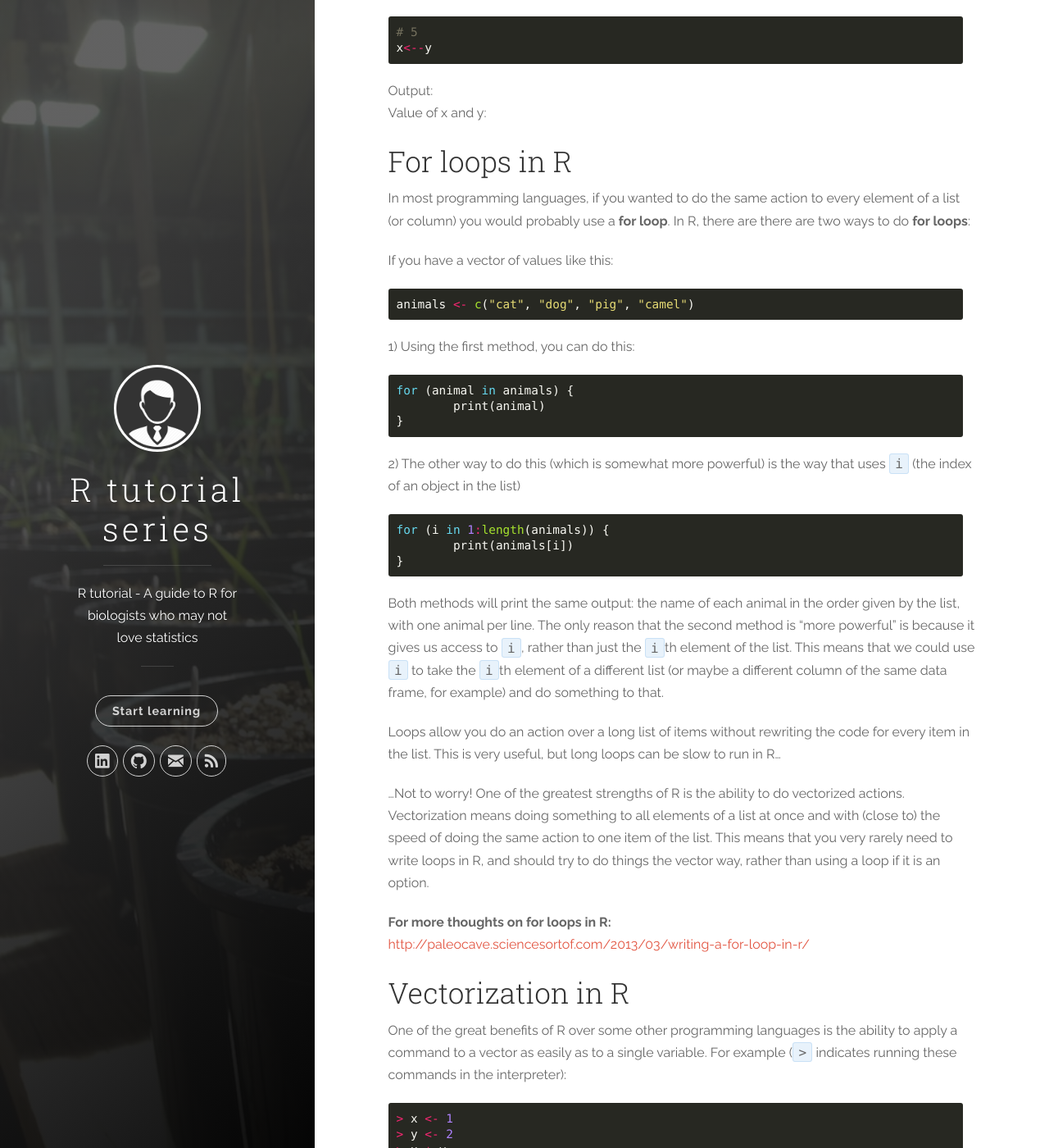
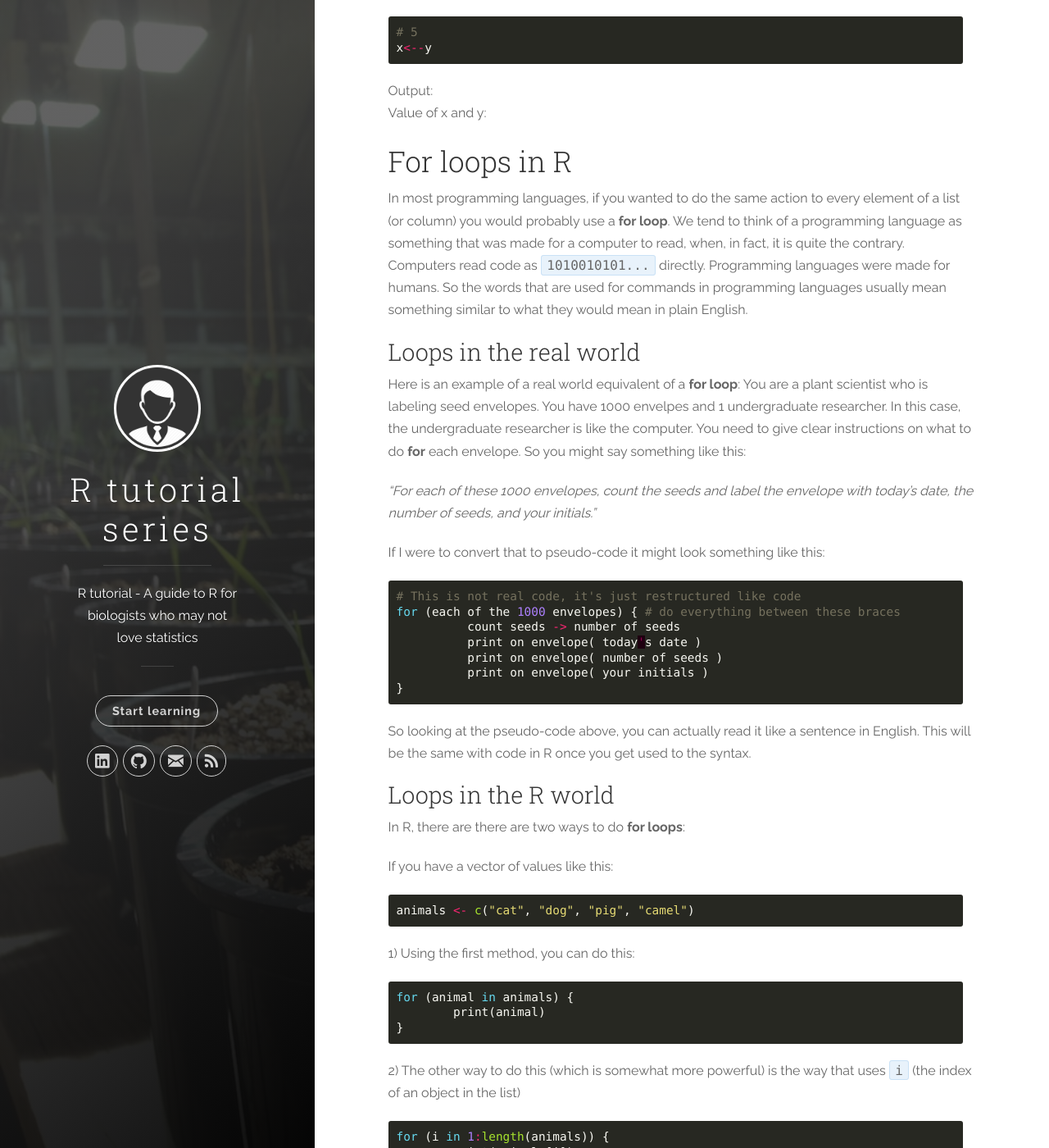
Before and after one commit to bakuhatsu/Rsite, a Jekyll site: the page built from _posts/2016-04-28-Physics-of-R-Universe.markdown, in a window 1280 px wide and 1400 px high, scrolled down 4347 px. Shown: the whole window at 82% size. Built offline with Jekyll 4.4.1, drawn with Linux system fonts in a browser that asks for light colours; nearby versions of some CDN libraries.

Commit message:
Edits to a post2

````diff
--- a/_posts/2016-04-28-Physics-of-R-Universe.markdown
+++ b/_posts/2016-04-28-Physics-of-R-Universe.markdown
@@ -135,7 +135,30 @@ Value of x and y: **<span class="spoiler"><span>x is -2 and y is 2</span></span>
 
 ## For loops in R ##
 
-In most programming languages, if you wanted to do the same action to every element of a list (or column) you would probably use a **for loop**.  In R, there are there are two ways to do **for loops**:
+In most programming languages, if you wanted to do the same action to every element of a list (or column) you would probably use a **for loop**.  We tend to think of a programming language as something that was made for a computer to read, when, in fact, it is quite the contrary.  Computers read code as `1010010101...` directly.  Programming languages were made for humans.  So the words that are used for commands in programming languages usually mean something similar to what they would mean in plain English.
+
+### Loops in the real world ###
+Here is an example of a real world equivalent of a **for loop**:
+You are a plant scientist who is labeling seed envelopes.  You have 1000 envelpes and 1 undergraduate researcher.  In this case, the undergraduate researcher is like the computer.  You need to give clear instructions on what to do **for** each envelope.  So you might say something like this:
+
+*"For each of these 1000 envelopes, count the seeds and label the envelope with today's date, the number of seeds, and your initials."*
+
+If I were to convert that to pseudo-code it might look something like this:
+
+
+```r
+# This is not real code, it's just restructured like code
+for (each of the 1000 envelopes) { # do everything between these braces
+	  count seeds -> number of seeds
+	  print on envelope( today's date )
+	  print on envelope( number of seeds )
+	  print on envelope( your initials )
+}
+```
+So looking at the pseudo-code above, you can actually read it like a sentence in English.  This will be the same with code in R once you get used to the syntax.
+
+### Loops in the R world ###
+In R, there are there are two ways to do **for loops**:
 
 If you have a vector of values like this:
 
````
